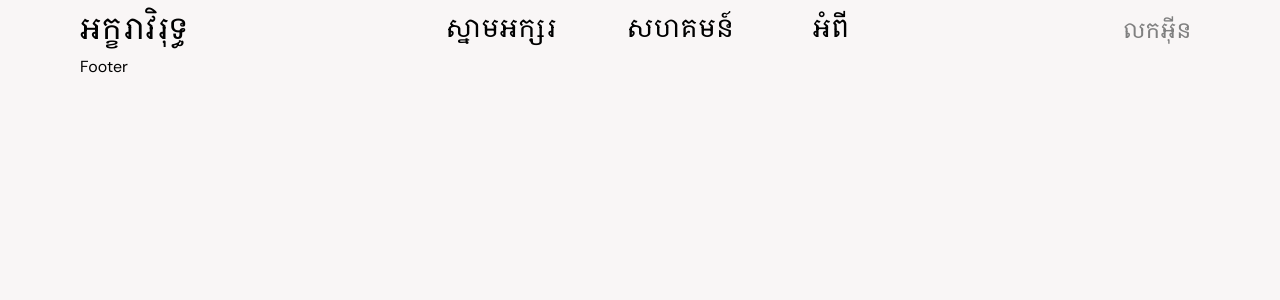
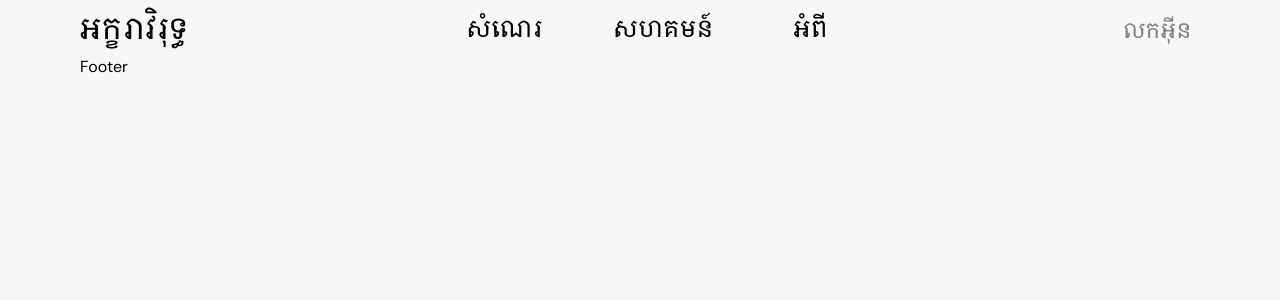
Before and after one commit to Ratanak-Rin-Sbu/inspira-graph, a Next.js app: page / in a window 1280 px wide. Shown: the top 300 px of the page. Built offline with nearby package versions, Linux system fonts and the light colour scheme.

Commit message:
Navbar CSS

```diff
--- a/src/app/layout.tsx
+++ b/src/app/layout.tsx
@@ -40,11 +40,9 @@ export default function RootLayout({
         className={`${notoSerifKhmer.variable} ${dmSans.variable} ${roboto.variable} antialiased`}
       >
         <div className="container">
-          <div className="wrapper">
-            <Navbar />
-            {children}
-            <Footer />
-          </div>
+          <Navbar />
+          {children}
+          <Footer />
         </div>
       </body>
     </html>
--- a/src/components/navbar/Navbar.tsx
+++ b/src/components/navbar/Navbar.tsx
@@ -9,7 +9,7 @@ const Navbar = () => {
       <div className={styles.navigations}>
         <Button
           sx={{
-            fontSize: '1.6rem',
+            fontSize: '1.5rem',
             fontFamily: 'var(--font-noto-serif-khmer), sans-serif',
             lineHeight: 1.8,
             letterSpacing: '0.05em',
@@ -18,11 +18,11 @@ const Navbar = () => {
           variant="text"
           color="inherit"
         >
-          ស្នាមអក្សរ
+          សំណេរ
         </Button>
         <Button
           sx={{
-            fontSize: '1.6rem',
+            fontSize: '1.5rem',
             fontFamily: 'var(--font-noto-serif-khmer), sans-serif',
             lineHeight: 1.8,
             letterSpacing: '0.05em',
@@ -35,11 +35,11 @@ const Navbar = () => {
         </Button>
         <Button
           sx={{
-            fontSize: '1.6rem',
+            fontSize: '1.5rem',
             fontFamily: 'var(--font-noto-serif-khmer), sans-serif',
             lineHeight: 1.8,
             letterSpacing: '0.05em',
-            padding: 0,
+            padding: "0 5px"
           }}
           variant="text"
           color="inherit"
@@ -54,7 +54,7 @@ const Navbar = () => {
             fontFamily: 'var(--font-noto-serif-khmer), sans-serif',
             lineHeight: 1.8,
             letterSpacing: '0.05em',
-            // padding: 0,
+            // padding: "0 5px",
           }}
           variant="text"
           color="inherit"
```
